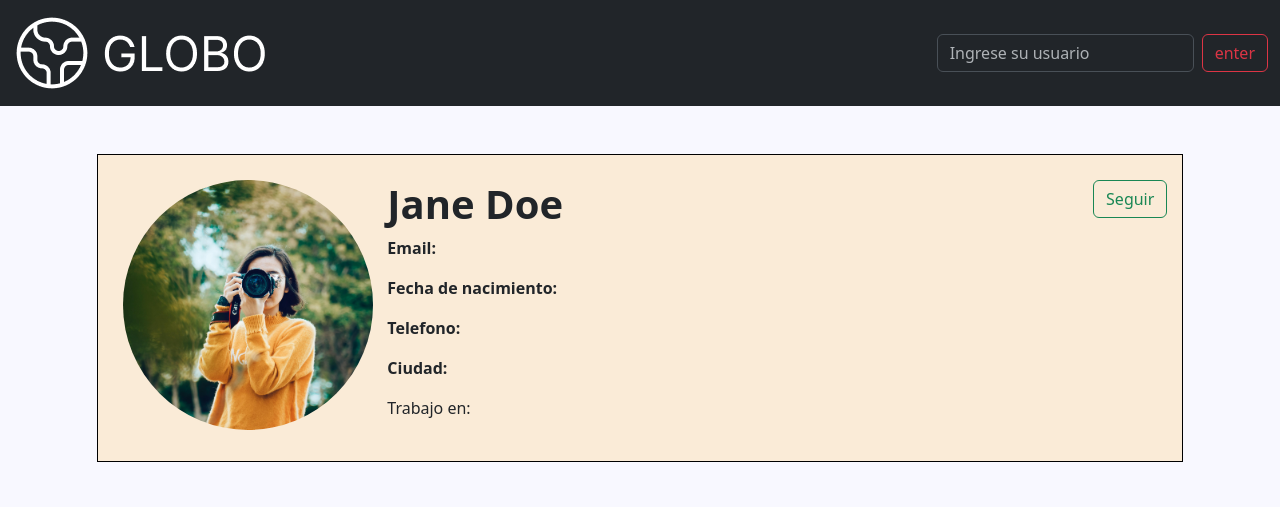
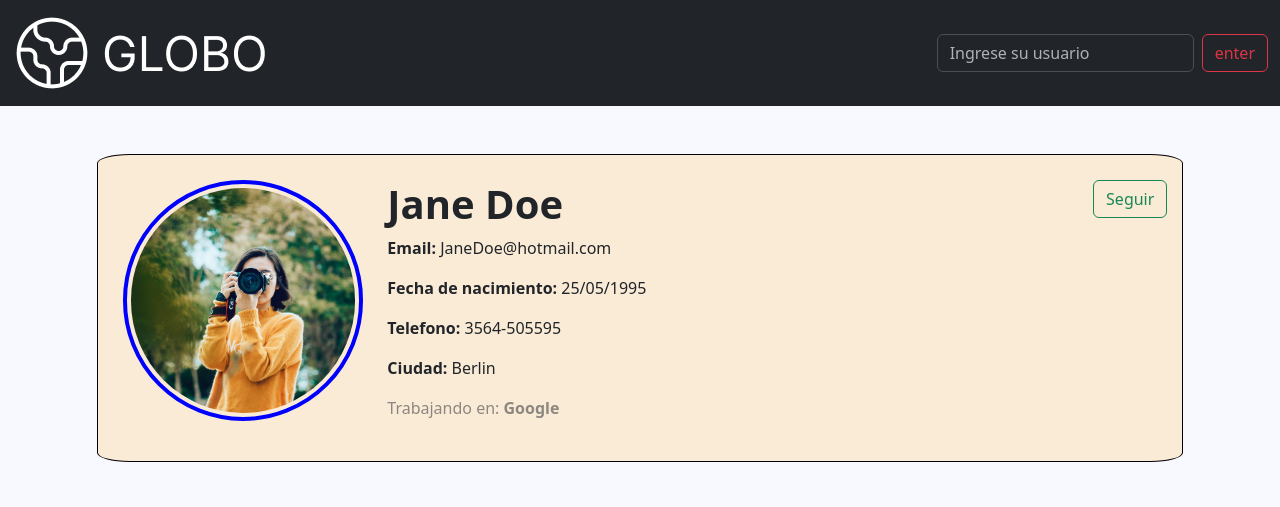
Before and after one commit to Fanoo211/Trabajo-Pr-ctico-1-LAB3, a plain HTML site: page index.html in a window 1280 px wide. Shown: the top 507 px of the page. Drawn offline with nearby package versions, Linux system fonts and the light colour scheme.

Commit message:
acomodado de imagenes

```diff
--- a/index.html
+++ b/index.html
@@ -26,20 +26,23 @@
 
     <br><br>
 
+    <!--PERFIL-->
     <div class="row">
         <div class="col-md-1"></div>
         <div class="bordePerfil col-md-10">
             <div class="row">
                 <div class="col-md-3">
-                    <img src="janedoe.jpeg" alt="JaneDoe" class="imgJaneDoe">
+                    <div class="bordeFotoPerfil">
+                        <img src="janedoe.jpeg" alt="JaneDoe" class="imgJaneDoe">
+                    </div>
                 </div>
                 <div class="col-md-8">
                     <h1><b>Jane Doe</b></h1>
-                    <p><b>Email:</b> </p>
-                    <p><b>Fecha de nacimiento:</b> </p>
-                    <p><b>Telefono:</b> </p>
-                    <p><b>Ciudad:</b> </p>
-                    <p>Trabajo en: </p>
+                    <p><b>Email:</b> JaneDoe@hotmail.com</p>
+                    <p><b>Fecha de nacimiento:</b> 25/05/1995</p>
+                    <p><b>Telefono:</b> 3564-505595 </p>
+                    <p><b>Ciudad:</b> Berlin </p>
+                    <p style="opacity: 50%;">Trabajando en: <b>Google</b> </p>
                 </div>
                 <div class="col-md-1"><button class="btn btn-outline-success" type="submit">Seguir</button></div>
             </div>
@@ -47,25 +50,30 @@
         <div class="col-md-1"></div>
     </div>
     <br><br>
-    <!--FOTO PUBLICADA Y SOBRE MI-->
+    <!--FOTO PUBLICADA-->
     <div class="row">
         <div class="col-md-1"></div>
-        <div class="seccionDeFotoYcomentarios col-md-5"  >
+        <div class="seccionDeFotoYcomentarios col-md-5">
             <p>Publicado hace 1 semana</p>
             <img src="paisaje.jpeg" alt="paisaje" class="imgPaisaje">
             <button class="btnMegusta btn btn-outline-success" type="submit">Me gusta</button>
-
+            <!--SECCION DE COMENTARIOS-->
             <br><br>
             <h5>Comentarios</h5>
             <p><b class="nombresEnColor">Juan Perez</b> wow esa foto de tokio es impresionante!</p>
             <p><b class="nombresEnColor">Kathleen J Rennie</b> esta foto de tokio es espectacular!</p>
             <p><b class="nombresEnColor">Diana Bell</b> espero que algun dia pueda ver Tokio en persona!</p>
+
+            <!--PARA AGREGAR LOS COMENTARIOS-->
+            <p>COMENTARIOS QUE SE VAN A AGREGAR</p>
+
             <form class="d-flex" role="search">
                 <input class="form-control me-2" type="search" placeholder="Comente la foto.." aria-label="Search">
                 <button class="btn btn-outline-success" type="submit">Comentar</button>
             </form><br>
         </div>
         <div class="col-md-1"></div>
+        <!--SOBRE MI-->
         <div class="col-md-4">
             <div class="sobreMi">
                 <h4>Sobre mi</h4>
--- a/style.css
+++ b/style.css
@@ -2,10 +2,11 @@ body{
 background-color: ghostwhite;
 }
 .imgJaneDoe{
-    width: 250px;
+    width: 100%;
     border-radius: 50%;
 }
 .bordePerfil{
+    border-radius: 3%;
     padding: 25px;
     border: 1px solid black;
     left: 5;
@@ -40,3 +41,9 @@ background-color: ghostwhite;
     background-color: antiquewhite;
 
 }
+.bordeFotoPerfil{
+    text-align: center;
+    border: 4px solid blue;
+    border-radius: 50%;
+    padding: 4px;
+}
```
